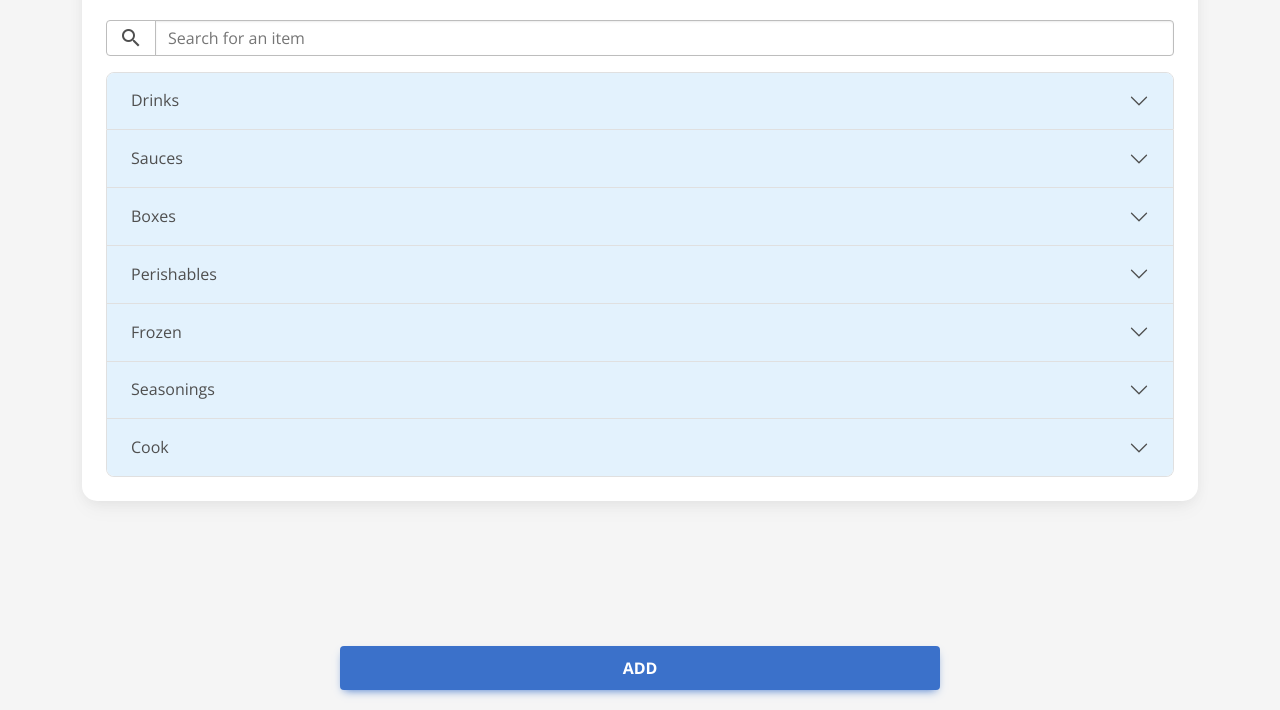
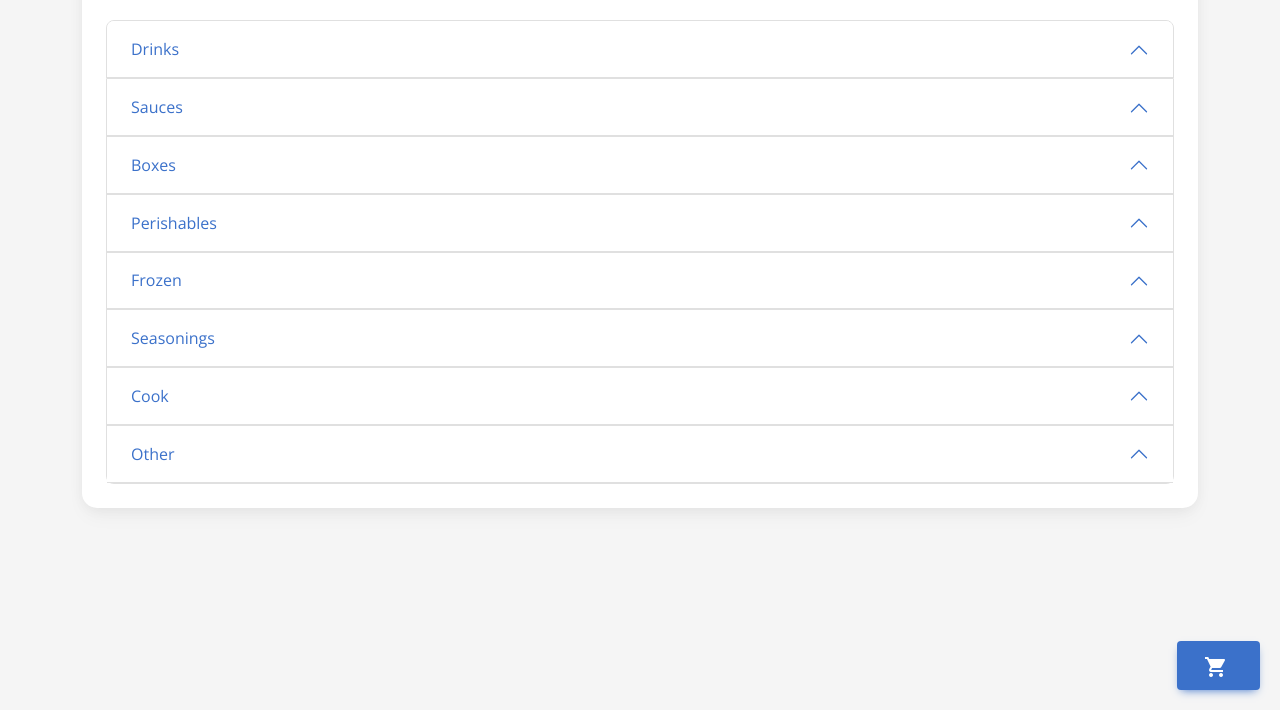
Before and after one commit to Shubham-pb08/Orderlist, a plain HTML site: page index.html in a window 1280 px wide. Shown: the part 90-800 px from the top of the page. Drawn offline with nearby package versions, Linux system fonts and the light colour scheme.

Commit message:
Update index.html

```diff
--- a/index.html
+++ b/index.html
@@ -23,11 +23,11 @@
             width: 36px;
             height: 36px;
         }
-        .table-container {
-            display: none;
-        }
         h2, h3, th, .btn {
             font-weight: 700;
+        }
+        .table th {
+            background-color: #e3f2fd;
         }
         .btn {
             font-size: 1rem;
@@ -36,17 +36,10 @@
             vertical-align: middle;
             margin-right: 5px;
         }
-        .accordion-button {
-            background-color: #e3f2fd;
-        }
-        .fixed-bottom-button {
+        .cart-button {
             position: fixed;
             bottom: 20px;
-            left: 50%;
-            transform: translateX(-50%);
-            width: 90%;
-            max-width: 600px;
-            padding: 10px;
+            right: 20px;
             z-index: 1000;
         }
     </style>
@@ -58,26 +51,25 @@
         <div class="card-body">
             <h2 class="card-title text-center mb-4">Order</h2>
 
-            <!-- Search Bar -->
-            <div class="input-group mb-3">
-                <span class="input-group-text"><i class="material-icons">search</i></span>
-                <input type="text" id="search-input" class="form-control" placeholder="Search for an item">
+            <!-- List of items organized by categories -->
+            <div class="accordion" id="itemAccordion">
+                <!-- Items will be generated dynamically from JavaScript -->
             </div>
 
-            <!-- Accordion List for Categories -->
-            <div class="accordion" id="categoryAccordion">
-                <!-- Accordion items will be dynamically added here -->
-            </div>
-
-            <!-- Add Button -->
-            <button id="submit-btn" class="btn btn-primary fixed-bottom-button">
-                Add
+            <!-- Cart Button -->
+            <button id="cart-btn" class="btn btn-primary btn-lg cart-button">
+                <i class="material-icons">shopping_cart</i>
             </button>
 
-            <!-- Selected Items Table -->
-            <div class="table-container mt-4">
-                <h3 class="text-center mb-3">Selected Items</h3>
-                <div class="table-responsive">
+            <!-- Cart Modal -->
+            <div class="modal fade" id="cartModal" tabindex="-1" aria-labelledby="cartModalLabel" aria-hidden="true">
+                <div class="modal-dialog modal-dialog-centered">
+                    <div class="modal-content">
+                        <div class="modal-header">
+                            <h5 class="modal-title" id="cartModalLabel">Selected Items</h5>
+                            <button type="button" class="btn-close" data-mdb-dismiss="modal" aria-label="Close"></button>
+                        </div>
+                        <div class="modal-body">
                             <table class="table" id="selected-items-table">
                                 <thead>
                                     <tr>
@@ -90,15 +82,12 @@
                                 </tbody>
                             </table>
                         </div>
-
-                <!-- Copy and Confirm Buttons -->
-                <div class="d-flex justify-content-between mt-3">
-                    <button id="copy-btn" class="btn btn-primary flex-grow-1 me-2">
-                        <i class="material-icons">content_copy</i> Copy
+                        <div class="modal-footer">
+                            <button id="confirm-btn" class="btn btn-success">
+                                Confirm
                             </button>
-                    <button id="confirm-btn" class="btn btn-success flex-grow-1">
-                        <i class="material-icons">check</i> Confirm
-                    </button>
+                        </div>
+                    </div>
                 </div>
             </div>
         </div>
@@ -108,257 +97,157 @@
 <!-- Material Design Bootstrap JS -->
 <script type="text/javascript" src="https://cdnjs.cloudflare.com/ajax/libs/mdb-ui-kit/6.4.0/mdb.min.js"></script>
 <script>
-    // Inventory object with categorized items
-    const inventory = {
-        Drinks: [
-            "Pepsi Bottles",
-            "Diet Pepsi Bottles",
-            "Pepsi Zero Bottles",
-            "7UP Bottles",
-            "Ginger Ale Bottles",
-            "Root Beer Bottles",
-            "Aquafina Bottles",
-            "Clamato Juice",
-            "Apple Juice",
-            "Dole Apple Juice",
-            "Dole Orange Juice"
+    // Item list organized by category
+    const itemList = {
+        "Drinks": [
+            "Pepsi Bottles", "Diet pepsi Bottles", "Pepsi zero bottles", "7UP bottles",
+            "Ginger ale bottles", "Root beer bottles", "Aquafina bottles", "Clamato juice",
+            "Apple juice", "Dole apple juice", "Dole orange juice"
         ],
-        Sauces: [
-            "Smokey BBQ Sauce",
-            "Honey Garlic Sauce",
-            "Sweet & Spicy Thai Sauce",
-            "Teriyaki Sauce",
-            "Hot Sauce",
-            "Mild Sauce",
-            "Medium Sauce",
-            "Italian Sauce",
-            "Apple Sauce",
-            "Plum Sauce",
-            "Cranberry Sauce",
-            "Worcestershire Sauce",
-            "Caramel Topping",
-            "Chocolate Topping",
-            "Plum Sauce Portions",
-            "BBQ Sauce Portions"
+        "Sauces": [
+            "Smokey BBQ sauce", "Honey garlic sauce", "Sweet & spicy thai sauce", "Teriyaki sauce",
+            "Hot sauce", "Mild sauce", "Medium sauce", "Italian sauce", "Apple sauce", "Plum sauce",
+            "Cranberry sauce", "Worcestershire sauce", "Ketchup bottles", "Ketchup portions",
+            "Caramel topping", "Chocolate topping", "Plum sauce portions", "BBQ sauce portions",
+            "Coleslaw dressing", "Mayonnaise dine in", "Chalet dressing dine in", "Mighty caesar dressing portions",
+            "Chalet dressing portions", "Italian dressing portions", "Balsamic dressing portions",
+            "Sour cream portions", "Butter pots", "Sour cream 4L", "Garlic butter spread", "Margarine bucket"
         ],
-        Boxes: [
-            "Ala Carte Boxes",
-            "Entree Boxes",
-            "Ala Carte Liners",
-            "Hot Side Boxes",
-            "Side Salad Boxes (24oz)",
-            "Big Salad Boxes",
-            "32oz Bowl",
-            "12oz Bowl",
-            "8oz Cups",
-            "3.5oz Cups",
-            "2oz Cups",
-            "1oz Cups",
-            "32oz Lids",
-            "12oz/8oz Lids",
-            "3.5oz/2oz Lids",
-            "1oz Lids",
-            "Paper Bags Large",
-            "Paper Bags Medium",
-            "Paper Bags Small",
-            "Bowl Holders"
+        "Boxes": [
+            "Ala carte boxes", "Entree boxes", "Ala carte liners", "Hot side boxes", "Side salad boxes (24oz)",
+            "Big salad boxes", "32oz bowl", "12oz bowl", "8oz cups", "3.5oz cups", "2oz cups",
+            "1oz cups", "32oz lids", "12oz/8oz lids", "3.5oz/2oz lids", "1oz lids", "Paper bags large",
+            "Paper bags medium", "Paper bags small", "Bowl holders", "3 in 1 cutlery set", "Soup spoons",
+            "Kids cups", "Kids cups lids", "Straws"
         ],
-        Perishables: [
-            "Lettuce Romaine",
-            "Lettuce Chopped",
-            "Lettuce Leaf",
-            "Heritage Blend",
-            "Coleslaw Cabbage",
-            "Shredded Carrots",
-            "Tomatoes",
-            "Red Onions",
-            "Spring Onions",
-            "Broccoli",
-            "Cauliflower",
-            "Lemons",
-            "Cucumbers",
-            "Jumbo Fries Potatoes",
-            "Baked Potatoes"
+        "Perishables": [
+            "Lettuce romaine", "Lettuce chopped", "Lettuce leaf", "Heritage blend", "Coleslaw cabbage",
+            "Shredded carrots", "Tomatoes", "Red onions", "Spring onions", "Broccoli", "Cauliflower",
+            "Lemons", "Cucumbers", "Jumbo fries potatoes", "Baked potatoes"
         ],
-        Frozen: [
-            "Ribs",
-            "Wings",
-            "Tenders",
-            "Perogies",
-            "Crispy Sandwich",
-            "Green Beans",
-            "Sweet Potato Fries",
-            "Mashed Potatoes",
-            "Pot Pie Mix",
-            "Mini Donuts",
-            "Apple Pie",
-            "Coconut Pie",
-            "Lemon Pie",
-            "Cheese Cake",
-            "Molten Lava Cake",
-            "Broccoli Soup Mix",
-            "Spring Rolls Sheets",
-            "Tortilla 12”",
-            "Ace Buns 4”",
-            "Kids Buns 3.5”",
-            "Dinner Rolls",
-            "Hoagie Rolls",
-            "White Bread",
-            "Beef Burgers",
-            "Mini Burgers",
-            "Veggie Burgers",
-            "Kids Pizza",
-            "Kids Mac and Cheese Balls",
-            "Whipped Cream",
-            "Pot Pie Lids Sheet 36 Qt."
+        "Frozen": [
+            "Ribs", "Wings", "Tenders", "Perogies", "Crispy sandwich", "Green beans",
+            "Sweet potato fries", "Mashed potatoes", "Pot pie mix", "Mini donuts", "Apple pie",
+            "Coconut pie", "Lemon pie", "Cheese cake", "Molten lava cake", "Broccoli soup mix",
+            "Spring rolls sheets", "Tortilla 12”", "Ace buns 4”", "Kids buns 3.5”", "Dinner rolls",
+            "Hoagie rolls", "White bread", "Beef burgers", "Mini burgers", "Veggie burgers",
+            "Kids pizza", "Kids mac and cheese balls", "Whipped cream", "Pot pie lids sheet 36 Qt."
         ],
-        Seasonings: [
-            "Chalet Seasoning",
-            "Steak Spice Seasoning",
-            "Garlic Mesquite Seasoning",
-            "Cajun Seasoning",
-            "Cinnamon Sugar",
-            "Sprinkles",
-            "Oreo Crunch"
+        "Seasonings": [
+            "Chalet seasoning", "Steak spice seasoning", "Garlic Mesquite seasoning", "Cajun seasoning",
+            "Cinnamon sugar", "Sprinkles", "Oreo crunch", "Salt portions", "Pepper portions",
+            "Greek seasoning", "Pepper jar"
         ],
-        Cook: [
-            "Chicken Totes",
-            "Chalet Seasoning Mix",
-            "Gravy Mix",
-            "Chicken Soup Mix",
-            "Rice Pilaf Seasoning",
-            "Rice",
-            "Salt",
-            "Noodles"
+        "Cook": [
+            "Chicken totes", "Chalet seasoning mix", "Gravy mix", "Chicken soup mix", "Rice pilaf seasoning",
+            "Rice", "Salt", "Noodles"
+        ],
+        "Other": [
+            "Tea bags", "Coffee", "Decaf coffee", "Cotton candy", "Milkkettes", "Creamers",
+            "Milk", "Chocolate milk", "Sugar", "Sweetener", "Crackers", "Croutons", "M & Ms",
+            "Kids toys", "Napkins", "Swiss chalet napkins"
         ]
     };
 
-    const categoryAccordion = document.getElementById('categoryAccordion');
+    // Reference to the item accordion and selected items table
+    const itemAccordion = document.getElementById('itemAccordion');
     const selectedItemsTable = document.getElementById('selected-items-table').querySelector('tbody');
-    const tableContainer = document.querySelector('.table-container');
-    const searchInput = document.getElementById('search-input');
+    const cartButton = document.getElementById('cart-btn');
 
-    // Function to create accordion items for each category
-    function renderAccordionItems(items) {
-        categoryAccordion.innerHTML = '';
-        Object.entries(items).forEach(([category, items], index) => {
+    // Function to create the item list dynamically
+    function createItemList() {
+        for (const [category, items] of Object.entries(itemList)) {
+            const categoryID = category.replace(/\s+/g, '');
             const accordionItem = document.createElement('div');
-            accordionItem.classList.add('accordion-item');
+            accordionItem.className = 'accordion-item';
             accordionItem.innerHTML = `
-                <h2 class="accordion-header" id="heading${index}">
-                    <button class="accordion-button collapsed" type="button" data-mdb-toggle="collapse"
-                        data-mdb-target="#collapse${index}" aria-expanded="false" aria-controls="collapse${index}">
+                <h2 class="accordion-header" id="heading${categoryID}">
+                    <button class="accordion-button" type="button" data-mdb-toggle="collapse" data-mdb-target="#collapse${categoryID}" aria-expanded="true" aria-controls="collapse${categoryID}">
                         ${category}
                     </button>
                 </h2>
-                <div id="collapse${index}" class="accordion-collapse collapse" aria-labelledby="heading${index}"
-                    data-mdb-parent="#categoryAccordion">
+                <div id="collapse${categoryID}" class="accordion-collapse collapse" aria-labelledby="heading${categoryID}" data-mdb-parent="#itemAccordion">
                     <div class="accordion-body">
-                        <table class="table table-hover">
-                            <tbody>
+                        <ul class="list-group">
                             ${items.map(item => `
-                                    <tr>
-                                        <td>${item}</td>
-                                        <td class="text-center">
-                                            <span class="quantity fw-bold">0</span>
-                                        </td>
-                                        <td class="text-center">
+                                <li class="list-group-item d-flex justify-content-between align-items-center">
+                                    ${item}
+                                    <div class="d-flex align-items-center">
                                         <button class="btn btn-floating btn-primary decrease me-2">
                                             <i class="material-icons">remove</i>
                                         </button>
-                                            <button class="btn btn-floating btn-primary increase">
+                                                                                <span class="quantity">0</span>
+                                        <button class="btn btn-floating btn-primary increase ms-2">
                                             <i class="material-icons">add</i>
                                         </button>
-                                        </td>
-                                    </tr>
+                                    </div>
+                                </li>
                             `).join('')}
-                            </tbody>
-                        </table>
+                        </ul>
                     </div>
                 </div>
             `;
-            categoryAccordion.appendChild(accordionItem);
+            itemAccordion.appendChild(accordionItem);
+        }
+    }
+
+    // Function to update the cart modal with selected items
+    function updateSelectedItems() {
+        selectedItemsTable.innerHTML = ''; // Clear existing items
+        const selectedItems = document.querySelectorAll('.list-group-item');
+
+        selectedItems.forEach(item => {
+            const itemName = item.childNodes[0].textContent.trim();
+            const quantity = parseInt(item.querySelector('.quantity').textContent, 10);
+
+            if (quantity > 0) {
+                const row = document.createElement('tr');
+                row.innerHTML = `
+                    <td>${itemName}</td>
+                    <td class="text-center">${quantity}</td>
+                `;
+                selectedItemsTable.appendChild(row);
+            }
         });
     }
 
-    // Initial rendering of accordion items
-    renderAccordionItems(inventory);
+    // Function to handle quantity changes
+    function updateQuantity(button, change) {
+        const quantitySpan = button.closest('.d-flex').querySelector('.quantity');
+        let quantity = parseInt(quantitySpan.textContent, 10) + change;
+        if (quantity < 0) quantity = 0;
+        quantitySpan.textContent = quantity;
 
-    // Function to update the selected items table
-    function updateSelectedItems() {
-        selectedItemsTable.innerHTML = '';
-        document.querySelectorAll('.accordion-body tr').forEach(row => {
-            const itemName = row.children[0].textContent;
-            const quantity = parseInt(row.querySelector('.quantity').textContent);
-            if (quantity > 0) {
-                const selectedRow = document.createElement('tr');
-                selectedRow.innerHTML = `
-                    <td>${itemName}</td>
-                    <td class="text-center">${quantity}</td>
-                `;
-                selectedItemsTable.appendChild(selectedRow);
-            }
-        });
-        tableContainer.style.display = selectedItemsTable.children.length > 0 ? 'block' : 'none';
+        // Automatically update the cart if an item quantity is changed
+        updateSelectedItems();
     }
 
-    // Function to copy the selected items table to the clipboard
-    function copyToClipboard() {
-        let tableText = 'Item Name\tQuantity\n';
-        selectedItemsTable.querySelectorAll('tr').forEach(row => {
-            const itemName = row.children[0].textContent;
-            const quantity = row.children[1].textContent;
-            tableText += `${itemName}\t${quantity}\n`;
-        });
-        navigator.clipboard.writeText(tableText).then(() => {
-            alert('List copied to clipboard!');
-        }).catch(err => {
-            console.error('Failed to copy: ', err);
-        });
-    }
-
-    // Event listeners for quantity controls
-    categoryAccordion.addEventListener('click', (event) => {
-        if (event.target.closest('.increase')) {
-                        const quantityElement = event.target.closest('tr').querySelector('.quantity');
-            quantityElement.textContent = parseInt(quantityElement.textContent) + 1;
-        } else if (event.target.closest('.decrease')) {
-            const quantityElement = event.target.closest('tr').querySelector('.quantity');
-            const currentQuantity = parseInt(quantityElement.textContent);
-            if (currentQuantity > 0) {
-                quantityElement.textContent = currentQuantity - 1;
-            }
+    // Event listener to handle increase/decrease buttons
+    itemAccordion.addEventListener('click', (e) => {
+        if (e.target.closest('.increase')) {
+            updateQuantity(e.target.closest('.increase'), 1);
+        } else if (e.target.closest('.decrease')) {
+            updateQuantity(e.target.closest('.decrease'), -1);
         }
     });
 
-    // Event listener for the add button
-    document.getElementById('submit-btn').addEventListener('click', updateSelectedItems);
-
-    // Event listener for the copy button
-    document.getElementById('copy-btn').addEventListener('click', copyToClipboard);
-
-    // Event listener for the confirm button
-    document.getElementById('confirm-btn').addEventListener('click', () => {
-        alert('Order confirmed!');
-        // Add your confirmation logic here
+    // Show the cart modal when the cart button is clicked
+    cartButton.addEventListener('click', () => {
+        updateSelectedItems();
+        const cartModal = new mdb.Modal(document.getElementById('cartModal'));
+        cartModal.show();
     });
 
-    // Event listener for the search input
-    searchInput.addEventListener('input', (e) => {
-        const searchTerm = e.target.value.toLowerCase();
-        const filteredInventory = {};
-
-        // Filter items based on the search term and category
-        Object.entries(inventory).forEach(([category, items]) => {
-            const filteredItems = items.filter(item => item.toLowerCase().includes(searchTerm));
-            if (filteredItems.length > 0) {
-                filteredInventory[category] = filteredItems;
-            }
+    // Handle confirm button click (you can add saving to the database here)
+    document.getElementById('confirm-btn').addEventListener('click', () => {
+        // Implement saving to database logic here if needed
+        alert('List saved to the database!');
+        const cartModal = mdb.Modal.getInstance(document.getElementById('cartModal'));
+        cartModal.hide();
     });
 
-        renderAccordionItems(filteredInventory);
-    });
+    // Initialize the item list
+    createItemList();
 </script>
-
 </body>
 </html>
```
Lines whose indentation alone changed are shown as unchanged.
